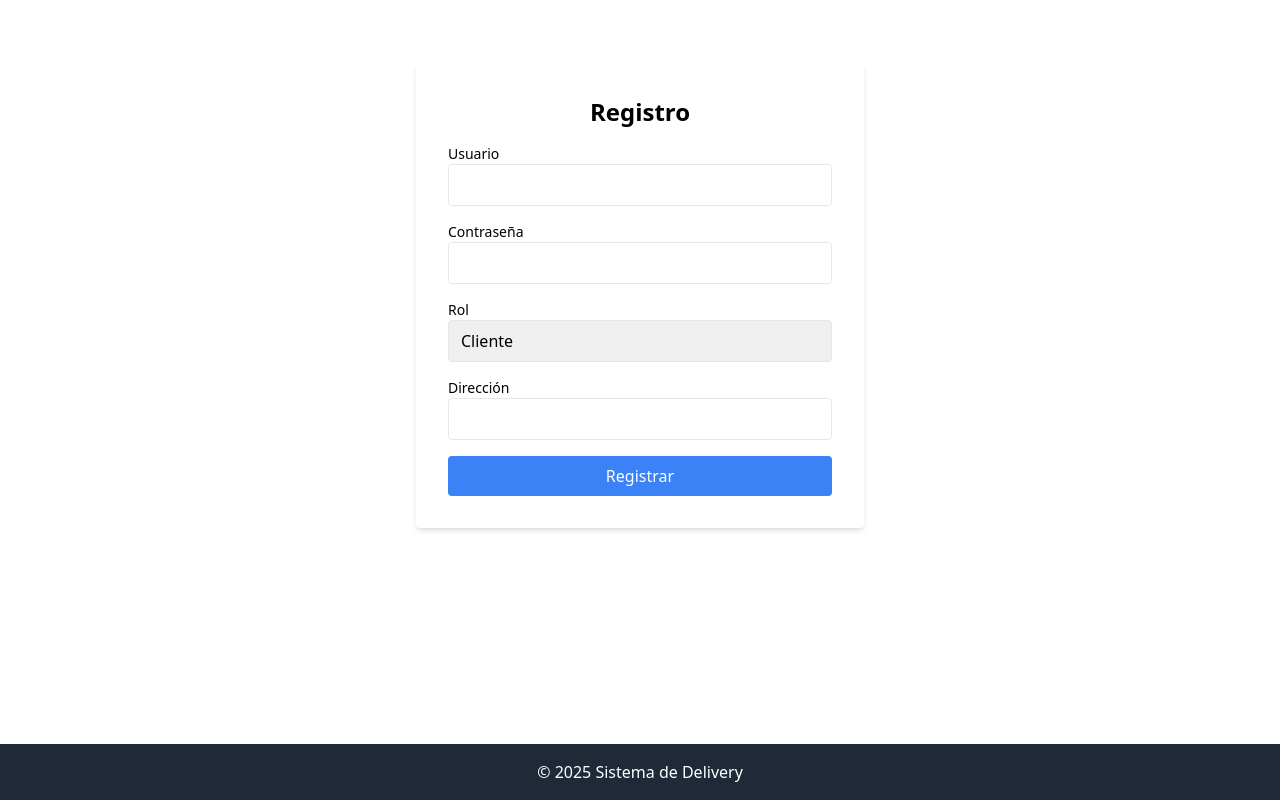
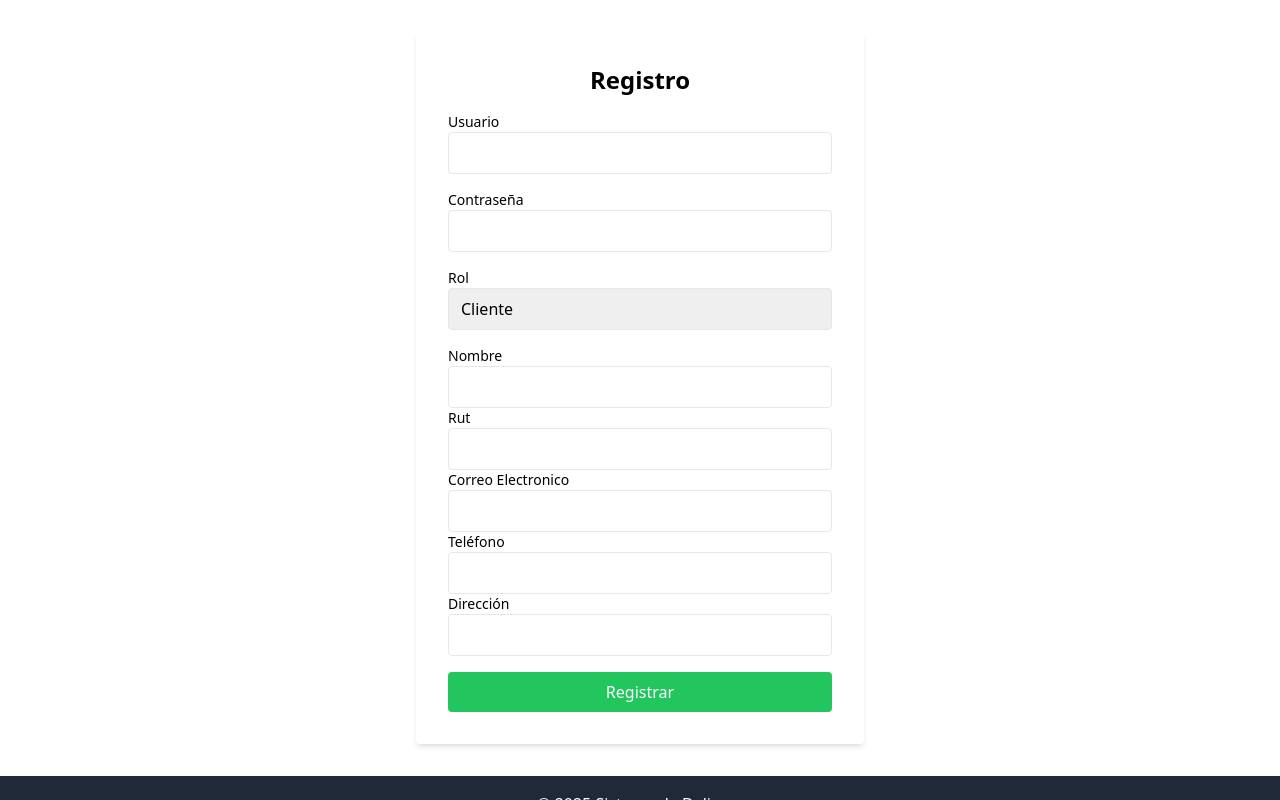
Before and after one commit to Sepitoooo19/Front-Lab1-TBD, a Nuxt app: page /register in a window 1280 px wide. Built offline with nearby package versions, Linux system fonts and the light colour scheme.

Commit message:
Cambios en el front de login y register

```diff
--- a/package.json
+++ b/package.json
@@ -15,6 +15,7 @@
     "@pinia/nuxt": "^0.9.0",
     "axios": "^1.8.4",
     "date-fns": "^4.1.0",
+    "jwt-decode": "^4.0.0",
     "nuxt": "^3.15.2",
     "pinia": "^2.3.1",
     "vue": "latest",
--- a/pages/login.vue
+++ b/pages/login.vue
@@ -1,51 +1,58 @@
 <script setup>
+import { ref } from 'vue';
 import { useRouter } from 'vue-router';
-import { ref } from 'vue';
+import { useRuntimeConfig } from '#app'; // Importa useRuntimeConfig
 
 const router = useRouter();
-const username = ref("");
-const password = ref("");
-const role = ref("cliente"); // Rol por defecto
-const loginError = ref("");
+const username = ref('');
+const password = ref('');
+const loginError = ref('');
 
 const handleLogin = async () => {
-  loginError.value = ""; // Limpiar errores previos
+  loginError.value = '';
+  try {
+    const config = useRuntimeConfig();
+    console.log('Datos enviados al backend para login:', { username: username.value, password: password.value });
 
-  try {
-    const response = await fetch("http://localhost:8080/auth/login", {
-      method: "POST",
+    const response = await $fetch('/auth/login', {
+      baseURL: config.public.apiBase,
+      method: 'POST',
       headers: {
-        "Content-Type": "application/json",
+        'Content-Type': 'application/json',
       },
-      body: JSON.stringify({
+      body: {
         username: username.value,
         password: password.value,
-        role: role.value, // Enviar el rol seleccionado
-      }),
+      },
     });
 
-    if (!response.ok) {
-      throw new Error("Credenciales inválidas o rol no autorizado");
-    }
+    console.log('Respuesta del backend:', response);
 
-    const data = await response.json();
-    const token = data.token;
+    // Verifica si el token está presente en la respuesta
+    if (response && response.token) {
+      // Guarda el token en localStorage
+      localStorage.setItem('authToken', response.token);
 
-    // Almacenar el token en localStorage
-    localStorage.setItem("jwt", token);
-
-    // Redirigir según el rol seleccionado
-    if (role.value === "cliente") {
-      router.push("/home-client");
-    } else if (role.value === "repartidor") {
-      router.push("/home-repartidor");
-    } else if (role.value === "administrador") {
-      router.push("/home-admin");
+      // Redirige según el rol del usuario
+      switch (response.role) {
+        case 'CLIENT':
+          router.push('/home-client');
+          break;
+        case 'DEALER':
+          router.push('/home-dealer');
+          break;
+        case 'ADMIN':
+          router.push('/home-admin');
+          break;
+        default:
+          throw new Error('Rol desconocido');
+      }
     } else {
-      throw new Error("Rol desconocido");
+      throw new Error(response?.message || 'Error al iniciar sesión');
     }
   } catch (error) {
-    loginError.value = error.message || "Error al iniciar sesión";
+    console.error('Error en el inicio de sesión:', error);
+    loginError.value = error.message || 'Error desconocido al iniciar sesión';
   }
 };
 </script>
@@ -57,9 +64,9 @@ const handleLogin = async () => {
       <div class="mb-4">
         <label for="username" class="block text-sm font-medium">Usuario</label>
         <input
-          type="text"
           id="username"
           v-model="username"
+          type="text"
           class="w-full border px-3 py-2 rounded"
           required
         />
@@ -67,24 +74,12 @@ const handleLogin = async () => {
       <div class="mb-4">
         <label for="password" class="block text-sm font-medium">Contraseña</label>
         <input
-          type="password"
           id="password"
           v-model="password"
+          type="password"
           class="w-full border px-3 py-2 rounded"
           required
         />
-      </div>
-      <div class="mb-4">
-        <label for="role" class="block text-sm font-medium">Rol</label>
-        <select
-          id="role"
-          v-model="role"
-          class="w-full border px-3 py-2 rounded"
-        >
-          <option value="cliente">Cliente</option>
-          <option value="repartidor">Repartidor</option>
-          <option value="administrador">Administrador</option>
-        </select>
       </div>
       <button type="submit" class="w-full bg-blue-500 text-white py-2 rounded">
         Iniciar Sesión
@@ -93,9 +88,3 @@ const handleLogin = async () => {
     <p v-if="loginError" class="text-red-500 mt-4 text-center">{{ loginError }}</p>
   </div>
 </template>
-
-<style scoped>
-.login {
-  margin-top: 2rem;
-}
-</style>
--- a/pages/register.vue
+++ b/pages/register.vue
@@ -1,3 +1,62 @@
+<script setup>
+import { ref } from 'vue';
+
+const form = ref({
+  username: '',
+  password: '',
+  role: 'CLIENT',
+  name: '',
+  rut: '',
+  email: '',
+  phone: '',
+  address: '',
+  vehicle: '',
+  plate: '',
+});
+const registerError = ref('');
+
+const handleRegister = async () => {
+  registerError.value = "";
+  try {
+    console.log("Datos enviados al backend:", form.value); // Log para revisar los datos enviados
+
+    const response = await $fetch('/auth/register', {
+        baseURL: useRuntimeConfig().public.apiBase, // Asegúrate de que apiBase esté configurado correctamente
+        method: 'POST',
+        headers: {
+            'Content-Type': 'application/json',
+        },
+        body: form.value,
+        });
+
+    console.log("Respuesta del backend:", response); // Log para revisar la respuesta
+
+    if (!response || !response.success) {
+      throw new Error(response?.message || "Error al registrar el usuario");
+    }
+
+    alert("Usuario registrado exitosamente");
+  } catch (error) {
+    // Verifica si el error tiene detalles adicionales
+    if (error.data) {
+      console.error("Detalles del error del backend:", error.data);
+    }
+
+    console.error("Error en el registro:", error); // Log para depurar errores
+    registerError.value = error.message || "Error desconocido al registrar";
+  }
+};
+
+const updateFields = () => {
+  if (form.value.role === 'DEALER') {
+    form.value.address = '';
+  } else {
+    form.value.vehicle = '';
+    form.value.plate = '';
+  }
+};
+</script>
+
 <template>
   <div class="register max-w-md mx-auto bg-white p-8 shadow-md rounded">
     <h1 class="text-2xl font-bold mb-4 text-center">Registro</h1>
@@ -6,130 +65,139 @@
       <div class="mb-4">
         <label for="username" class="block text-sm font-medium">Usuario</label>
         <input
-            type="text"
           id="username"
           v-model="form.username"
-            class="w-full border px-3 py-2 rounded focus:outline-none focus:ring-2 focus:ring-primary"
+          type="text"
+          class="w-full border px-3 py-2 rounded"
           required
         />
       </div>
-
       <!-- Password -->
       <div class="mb-4">
         <label for="password" class="block text-sm font-medium">Contraseña</label>
         <input
-            type="password"
           id="password"
           v-model="form.password"
-            class="w-full border px-3 py-2 rounded focus:outline-none focus:ring-2 focus:ring-primary"
+          type="password"
+          class="w-full border px-3 py-2 rounded"
           required
         />
       </div>
-
       <!-- Role -->
       <div class="mb-4">
         <label for="role" class="block text-sm font-medium">Rol</label>
         <select
           id="role"
           v-model="form.role"
+          class="w-full border px-3 py-2 rounded"
           @change="updateFields"
-            class="w-full border px-3 py-2 rounded focus:outline-none focus:ring-2 focus:ring-primary"
         >
-            <option value="cliente">Cliente</option>
-            <option value="repartidor">Repartidor</option>
-            <option value="administrador">Administrador</option>
+          <option value="CLIENT">Cliente</option>
+          <option value="DEALER">Distribuidor</option>
+          <option value="ADMIN">Administrador</option>
         </select>
       </div>
+      <!-- Additional fields based on role -->
+      <div v-if="form.role === 'CLIENT'" class="mb-4">
+        <label for="name" class="block text-sm font-medium">Nombre</label>
+        <input
+          id="name"
+          v-model="form.name"
+          type="text"
+          class="w-full border px-3 py-2 rounded"
+          required
+        />
+        <label for="rut" class="block text-sm font-medium">Rut</label>
+        <input
+          id="rut"
+          v-model="form.rut"
+          type="text"
+          class="w-full border px-3 py-2 rounded"
+          required
+        />
+        <label for="email" class="block text-sm font-medium">Correo Electronico</label>
 
-        <!-- Dynamic Fields -->
-        <template v-if="form.role === 'cliente'">
-          <div class="mb-4">
+        <input
+          id="email"
+          v-model="form.email"
+          type="email"
+          class="w-full border px-3 py-2 rounded"
+          required
+        />
+
+        <label for="phone" class="block text-sm font-medium">Teléfono</label>
+        <input
+          id="phone"
+          v-model="form.phone"
+          type="text"
+          class="w-full border px-3 py-2 rounded"
+          required
+        />
         <label for="address" class="block text-sm font-medium">Dirección</label>
         <input
-              type="text"
           id="address"
           v-model="form.address"
-              class="w-full border px-3 py-2 rounded focus:outline-none focus:ring-2 focus:ring-primary"
+          type="text"
+          class="w-full border px-3 py-2 rounded"
           required
         />
       </div>
-        </template>
-
-        <template v-if="form.role === 'repartidor'">
-          <div class="mb-4">
+      <div v-if="form.role === 'DEALER'" class="mb-4">
+        <label for="name" class="block text-sm font-medium">Nombre</label>
+        <input
+          id="name"
+          v-model="form.name"
+          type="text"
+          class="w-full border px-3 py-2 rounded"
+          required
+        />
+        <label for="rut" class="block text-sm font-medium">Rut</label>
+        <input
+          id="rut"
+          v-model="form.rut"
+          type="text"
+          class="w-full border px-3 py-2 rounded"
+          required
+        />
+        <label for="email" class="block text-sm font-medium">Correo Electronico</label>
+        <input
+          id="email"
+          v-model="form.email"
+          type="email"
+          class="w-full border px-3 py-2 rounded"
+          required
+        />
+        <label for="phone" class="block text-sm font-medium">Teléfono</label>
+        <input
+          id="phone"
+          v-model="form.phone"
+          type="text"
+          class="w-full border px-3 py-2 rounded"
+          required
+        />
         <label for="vehicle" class="block text-sm font-medium">Vehículo</label>
         <input
-              type="text"
           id="vehicle"
           v-model="form.vehicle"
-              class="w-full border px-3 py-2 rounded focus:outline-none focus:ring-2 focus:ring-primary"
+          type="text"
+          class="w-full border px-3 py-2 rounded"
           required
         />
       </div>
-          <div class="mb-4">
+      <div v-if="form.role === 'DEALER'" class="mb-4">
         <label for="plate" class="block text-sm font-medium">Placa</label>
         <input
-              type="text"
           id="plate"
           v-model="form.plate"
-              class="w-full border px-3 py-2 rounded focus:outline-none focus:ring-2 focus:ring-primary"
+          type="text"
+          class="w-full border px-3 py-2 rounded"
           required
         />
       </div>
-        </template>
-
-        <button
-          type="submit"
-          class="w-full bg-blue-500 text-white py-2 rounded hover:bg-blue-600 transition duration-200"
-        >
+      <button type="submit" class="w-full bg-green-500 text-white py-2 rounded">
         Registrar
       </button>
     </form>
     <p v-if="registerError" class="text-red-500 mt-4 text-center">{{ registerError }}</p>
   </div>
 </template>
-
-  <script setup>
-  import { ref } from "vue";
-
-  const form = ref({
-    username: "",
-    password: "",
-    role: "cliente",
-    address: "",
-    vehicle: "",
-    plate: "",
-  });
-
-  const registerError = ref("");
-
-  const handleRegister = async () => {
-    registerError.value = "";
-    try {
-      const response = await $fetch("/auth/register", {
-        method: "POST",
-        body: form.value,
-      });
-
-      if (!response.ok) {
-        throw new Error("Error al registrar el usuario");
-      }
-
-      alert("Usuario registrado exitosamente");
-    } catch (error) {
-      registerError.value = error.message || "Error al registrar";
-    }
-  };
-
-  const updateFields = () => {
-    form.value.address = "";
-    form.value.vehicle = "";
-    form.value.plate = "";
-  };
-  </script>
-
-  <style scoped>
-  .register {
-    margin-top: 2rem;
-  }
-  </style>
```
Also changed, not shown: layouts/client.vue (+22 -0 lines), nuxt.config.ts (+4 -5 lines), pages/home-dealer.vue (renamed from pages/home-repartidor.vue), 1 other file (tests, documents, lock files or other folders). Lines whose indentation alone changed are shown as unchanged.
